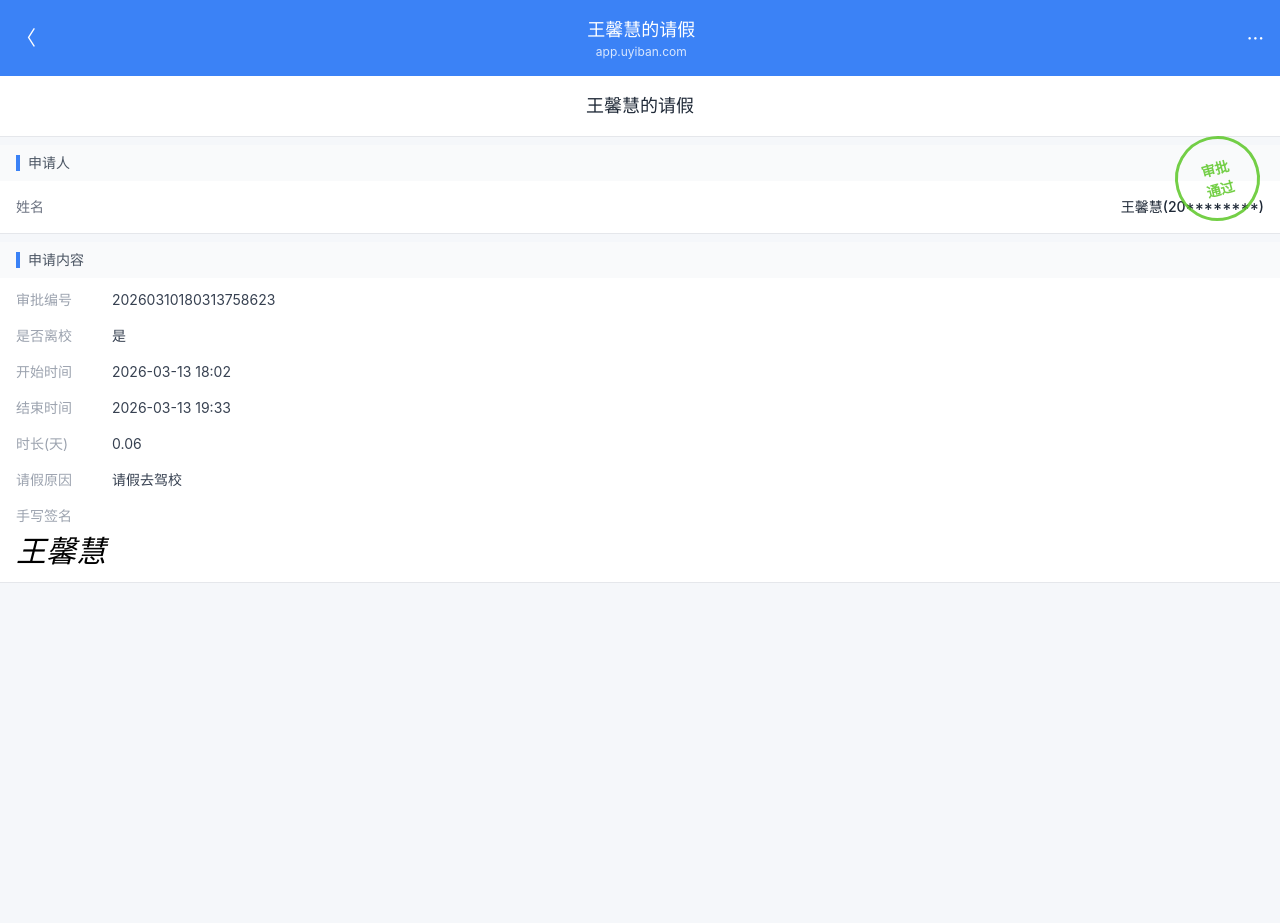
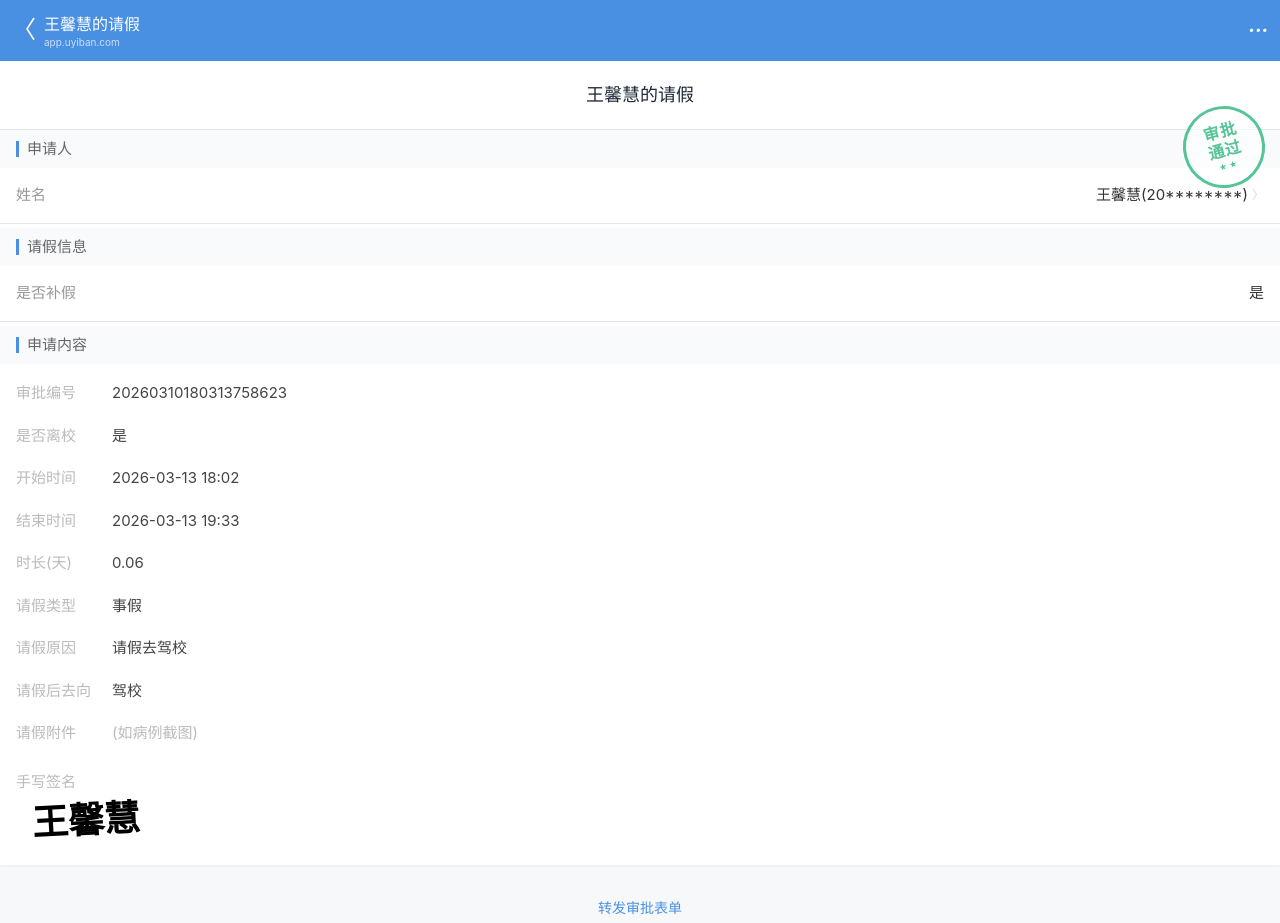
Before and after one commit to jianfengmail/qingjia, a plain HTML site: page index.html in a window 1280 px wide. Before the commit the page ends 800 px from the top, so only its background shows below. Drawn offline with nearby package versions, Linux system fonts and the light colour scheme.

Commit message:
Update index.html

```diff
--- a/index.html
+++ b/index.html
@@ -2,60 +2,165 @@
 <html lang="zh-CN">
 <head>
     <meta charset="UTF-8">
-    <meta name="viewport" content="width=device-width, initial-scale=1.0">
-    <title>请假详情</title>
+    <meta name="viewport" content="width=device-width, initial-scale=1.0, maximum-scale=1.0, user-scalable=no">
+    <title>王馨慧的请假</title>
     <script src="https://cdn.tailwindcss.com"></script>
     <style>
-        body { background-color: #f5f7fa; font-family: -apple-system, sans-serif; }
+        body {
+            background-color: #f6f8fa;
+            font-family: -apple-system, BlinkMacSystemFont, "PingFang SC", "Helvetica Neue", Arial, sans-serif;
+            -webkit-tap-highlight-color: transparent;
+        }
+        /* 还原审批通过印章 */
+        .stamp-container {
+            position: absolute;
+            top: 45px;
+            right: 15px;
+            z-index: 10;
+            pointer-events: none;
+        }
         .stamp {
-            position: absolute; top: 60px; right: 20px; width: 85px; height: 85px;
-            border: 3px solid #52c41a; border-radius: 50%; color: #52c41a;
-            display: flex; flex-direction: column; align-items: center; justify-content: center;
-            font-weight: bold; transform: rotate(-15deg); opacity: 0.8; font-size: 14px;
+            width: 82px;
+            height: 82px;
+            border: 3px solid #55c497;
+            border-radius: 50%;
+            color: #55c497;
+            display: flex;
+            flex-direction: column;
+            align-items: center;
+            justify-content: center;
+            font-weight: 900;
+            transform: rotate(-15deg);
+            background: rgba(255, 255, 255, 0.6);
+            position: relative;
+        }
+        .stamp::after {
+            content: "★★";
+            font-size: 8px;
+            letter-spacing: 2px;
+        }
+        .stamp-text {
+            font-size: 16px;
+            line-height: 1.2;
+            letter-spacing: 1px;
+        }
+        /* 虚线效果 */
+        .dashed-border {
+            border-bottom: 1px dashed #e5e7eb;
         }
     </style>
 </head>
-<body class="pb-10">
-    <div class="bg-blue-500 text-white p-4 flex items-center justify-between sticky top-0 z-10">
-        <span class="text-xl">〈</span>
-        <div class="text-center">
-            <h1 class="text-lg">王馨慧的请假</h1>
-            <p class="text-xs opacity-80">app.uyiban.com</p>
+<body class="text-[15px]">
+
+    <div class="bg-[#4a90e2] text-white p-3 flex items-center justify-between sticky top-0 z-20">
+        <div class="flex items-center">
+            <span class="text-2xl mr-2">〈</span>
+            <div class="leading-tight">
+                <div class="font-medium text-base">王馨慧的请假</div>
+                <div class="text-[10px] opacity-70">app.uyiban.com</div>
+            </div>
         </div>
-        <span class="text-xl">···</span>
+        <div class="text-xl font-bold italic">···</div>
     </div>
 
-    <div class="bg-white p-4 text-center border-b relative">
-        <h2 class="text-gray-800 text-lg">王馨慧的请假</h2>
-        <div class="stamp"><div>审批</div><div>通过</div></div>
-    </div>
+    <div class="relative bg-white shadow-sm">
+        <div class="py-5 text-center border-b">
+            <h2 class="text-lg font-normal text-gray-800">王馨慧的请假</h2>
+        </div>
 
-    <div class="mt-2 text-sm">
-        <div class="px-4 py-2 flex items-center bg-gray-50"><div class="w-1 h-4 bg-blue-500 mr-2"></div><span class="text-gray-600 font-medium">申请人</span></div>
-        <div class="bg-white px-4 py-4 flex justify-between border-b"><span class="text-gray-500">姓名</span><span class="text-gray-800 font-medium">王馨慧(20********)</span></div>
+        <div class="stamp-container">
+            <div class="stamp">
+                <div class="stamp-text">审批</div>
+                <div class="stamp-text">通过</div>
+            </div>
+        </div>
 
-        <div class="px-4 py-2 flex items-center bg-gray-50 mt-2"><div class="w-1 h-4 bg-blue-500 mr-2"></div><span class="text-gray-600 font-medium">申请内容</span></div>
-        <div class="bg-white px-4 py-3 border-b space-y-4">
-            <div class="flex"><span class="text-gray-400 w-24">审批编号</span><span class="text-gray-700">20260310180313758623</span></div>
-            <div class="flex"><span class="text-gray-400 w-24">是否离校</span><span class="text-gray-700">是</span></div>
-            <div class="flex"><span class="text-gray-400 w-24">开始时间</span><span id="startTime" class="text-gray-700"></span></div>
-            <div class="flex"><span class="text-gray-400 w-24">结束时间</span><span id="endTime" class="text-gray-700"></span></div>
-            <div class="flex"><span class="text-gray-400 w-24">时长(天)</span><span class="text-gray-700">0.06</span></div>
-            <div class="flex"><span class="text-gray-400 w-24">请假原因</span><span class="text-gray-700">请假去驾校</span></div>
-            <div class="flex flex-col">
-                <span class="text-gray-400 mb-2">手写签名</span>
-                <span class="text-3xl italic" style="font-family: 'STKaiti', 'KaiTi', cursive;">王馨慧</span>
+        <div class="bg-[#f9fafc] px-4 py-2 flex items-center">
+            <div class="w-[3px] h-4 bg-[#4a90e2] mr-2"></div>
+            <span class="text-[#666] font-medium">申请人</span>
+        </div>
+        <div class="px-4 py-4 flex justify-between items-center bg-white border-b">
+            <span class="text-[#999]">姓名</span>
+            <div class="flex items-center text-[#333]">
+                <span>王馨慧(20********)</span>
+                <span class="ml-1 text-gray-300 text-xs">〉</span>
+            </div>
+        </div>
+
+        <div class="bg-[#f9fafc] px-4 py-2 flex items-center mt-1">
+            <div class="w-[3px] h-4 bg-[#4a90e2] mr-2"></div>
+            <span class="text-[#666] font-medium">请假信息</span>
+        </div>
+        <div class="px-4 py-4 flex justify-between bg-white border-b">
+            <span class="text-[#999]">是否补假</span>
+            <span class="text-[#333]">是</span>
+        </div>
+
+        <div class="bg-[#f9fafc] px-4 py-2 flex items-center mt-1">
+            <div class="w-[3px] h-4 bg-[#4a90e2] mr-2"></div>
+            <span class="text-[#666] font-medium">申请内容</span>
+        </div>
+
+        <div class="bg-white px-4 py-2 pb-6">
+            <div class="flex py-2.5">
+                <span class="text-[#bbb] w-24 flex-shrink-0">审批编号</span>
+                <span class="text-[#444]">20260310180313758623</span>
+            </div>
+            <div class="flex py-2.5">
+                <span class="text-[#bbb] w-24 flex-shrink-0">是否离校</span>
+                <span class="text-[#444]">是</span>
+            </div>
+            <div class="flex py-2.5">
+                <span class="text-[#bbb] w-24 flex-shrink-0">开始时间</span>
+                <span id="startTime" class="text-[#444]">2026-03-10 18:02</span>
+            </div>
+            <div class="flex py-2.5">
+                <span class="text-[#bbb] w-24 flex-shrink-0">结束时间</span>
+                <span id="endTime" class="text-[#444]">2026-03-10 19:33</span>
+            </div>
+            <div class="flex py-2.5">
+                <span class="text-[#bbb] w-24 flex-shrink-0">时长(天)</span>
+                <span class="text-[#444]">0.06</span>
+            </div>
+            <div class="flex py-2.5">
+                <span class="text-[#bbb] w-24 flex-shrink-0">请假类型</span>
+                <span class="text-[#444]">事假</span>
+            </div>
+            <div class="flex py-2.5">
+                <span class="text-[#bbb] w-24 flex-shrink-0">请假原因</span>
+                <span class="text-[#444]">请假去驾校</span>
+            </div>
+            <div class="flex py-2.5">
+                <span class="text-[#bbb] w-24 flex-shrink-0">请假后去向</span>
+                <span class="text-[#444]">驾校</span>
+            </div>
+            <div class="flex py-2.5">
+                <span class="text-[#bbb] w-24 flex-shrink-0">请假附件</span>
+                <span class="text-[#bbb]">(如病例截图)</span>
+            </div>
+            <div class="mt-4">
+                <div class="text-[#bbb] mb-2">手写签名</div>
+                <div class="flex items-center">
+                   <span style="font-family: 'STKaiti', 'KaiTi', '楷体', serif;" class="text-4xl font-bold ml-4 -rotate-3">王馨慧</span>
+                </div>
             </div>
         </div>
     </div>
 
+    <div class="mt-8 mb-10 text-center">
+        <a href="#" class="text-[#4a90e2] text-sm">转发审批表单</a>
+    </div>
+
     <script>
+        // 自动更新时间逻辑：设置为打开网页当天的日期
         const now = new Date();
-        const year = now.getFullYear();
-        const month = String(now.getMonth() + 1).padStart(2, '0');
-        const day = String(now.getDate()).padStart(2, '0');
-        document.getElementById('startTime').innerText = `${year}-${month}-${day} 18:02`;
-        document.getElementById('endTime').innerText = `${year}-${month}-${day} 19:33`;
+        const y = now.getFullYear();
+        const m = String(now.getMonth() + 1).padStart(2, '0');
+        const d = String(now.getDate()).padStart(2, '0');
+
+        // 这里的具体小时分钟可以根据需要修改
+        document.getElementById('startTime').innerText = `${y}-${m}-${d} 18:02`;
+        document.getElementById('endTime').innerText = `${y}-${m}-${d} 19:33`;
     </script>
 </body>
 </html>
```
